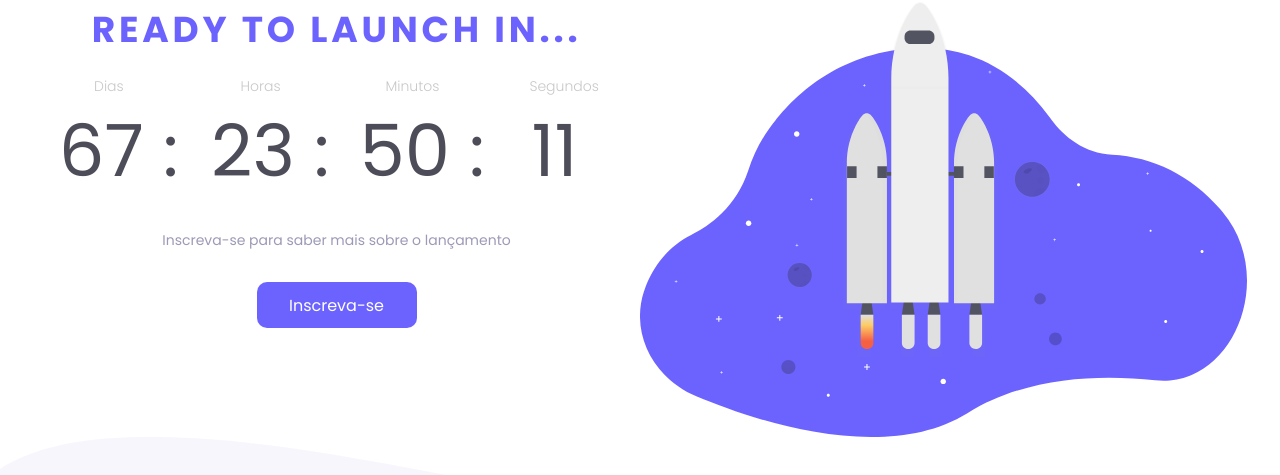
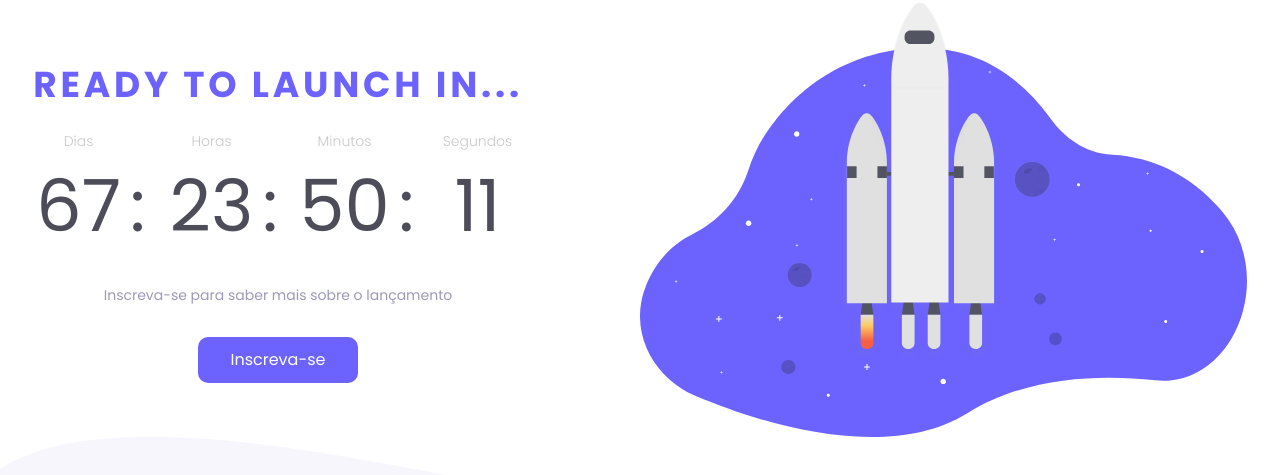
Before and after one commit to GuiOrlandin/countdown, a plain HTML site: page index.html in a window 1280 px wide. Shown: the part 135-610 px from the top of the page. Drawn offline with Linux system fonts and the light colour scheme.

Commit message:
final commit

```diff
--- a/index.html
+++ b/index.html
@@ -19,20 +19,31 @@
             <h1>READY TO LAUNCH IN...</h1>
             <div id="countdown">
                 <div class="time">
-                <h2 id="dias">18</h2>
                     <span>Dias</span>
+                    <div class="time-and-colon">
+                        <h2 id="dias">18</h2>
+                        <h1>:</h1>
+                    </div>
                 </div>
                 <div class="time">
-                    <h2 id="horas">18 </h2>
                     <span>Horas</span>
+                    <div class="time-and-colon">
+                        <h2 id="horas">18</h2>
+                        <h1>:</h1>
+                    </div>
                 </div>
                 <div class="time">
-                    <h2 id="minutos">18 </h2>
                     <span>Minutos</span>
+                    <div class="time-and-colon">
+                        <h2 id="minutos">18</h2>
+                        <h1>:</h1>
+                    </div>
                 </div>
                 <div class="time">
-                    <h2 id="segundos">18</h2>
                     <span>Segundos</span>
+                    <div class="time-and-colon">
+                        <h2 id="segundos">18</h2>
+                    </div>
                 </div>
             </div>
             <p>Inscreva-se para saber mais sobre o lançamento</p>
--- a/main.js
+++ b/main.js
@@ -17,10 +17,10 @@ function countdown() {
     const segundos = Math.floor(totalSegundos) % 60;
 
 
-    diasEl.innerHTML = `&nbsp${formatTime(dias)} :`;
-    horasEl.innerHTML = `&nbsp${formatTime(horas)} :`;
-    minutosEl.innerHTML = `&nbsp${formatTime(mins)} :`;
-    segundosEl.innerHTML = `${formatTime(segundos)}&nbsp`;
+    diasEl.innerHTML = `${formatTime(dias)}`;
+    horasEl.innerHTML = `${formatTime(horas)}`;
+    minutosEl.innerHTML = `${formatTime(mins)}`;
+    segundosEl.innerHTML = `${formatTime(segundos)}`;
 
 
     function formatTime(time){
--- a/style.css
+++ b/style.css
@@ -8,6 +8,7 @@
 body {
  display: flex;
  flex-direction: column;
+ justify-content: space-between;
  align-items: center;
  min-height: 100vh;
 }
@@ -19,8 +20,9 @@ main {
 section {
     display: flex;
     flex-direction: column;
+    justify-content: center;
     align-items: center;
-    /* max-width: 486px; */
+    max-width: 490px;
 }
 
 h1 {
@@ -38,13 +40,13 @@ h1 {
 #countdown {
     display: grid;
     grid-template-columns: 1fr 1fr 1fr 1fr;
+    gap: 42px;
     width: 100%;
-    /* padding: 0 40px; */
 }
 
 .time {
     display: flex;
-    flex-direction: column-reverse;
+    flex-direction: column;
     justify-content: center;
     align-items: center;
     margin-top: 19px;
@@ -64,12 +66,19 @@ h1 {
     color: #4D4C59;
 }
 
-.time .colon {
+.time-and-colon {
+    display: flex;
+    position: relative;
     font-family: 'Poppins', sans-serif;
+
+}
+
+.time-and-colon h1{
+    position: absolute;
+    color: #4D4C59;
     font-size: 72px;
     font-weight: 400;
-    color: #4D4C59;
-    left: 220px;
+    right: -32px;
 }
 
 p {
```
Also changed, not shown: assets/images/demo.png (added), 1 other file.
